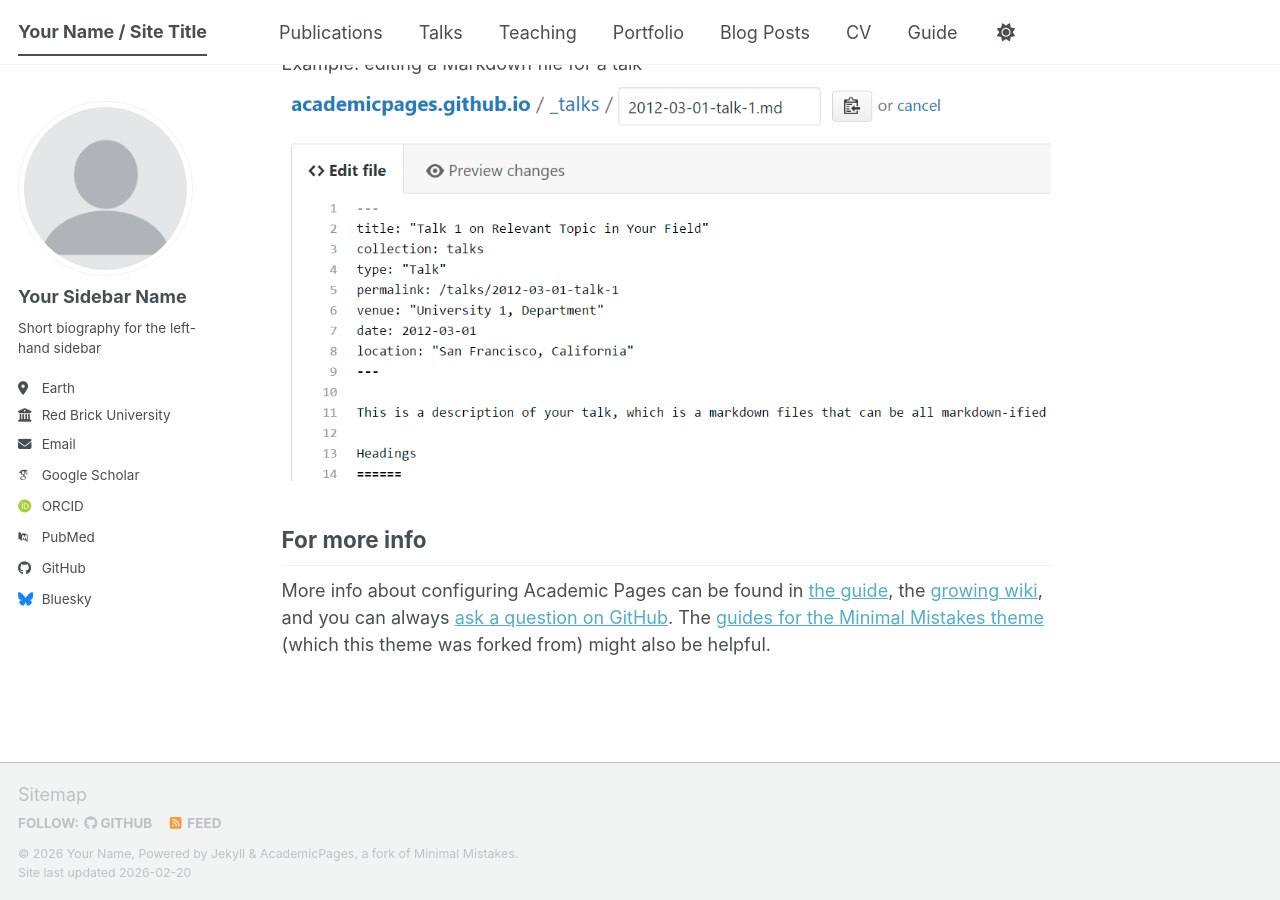
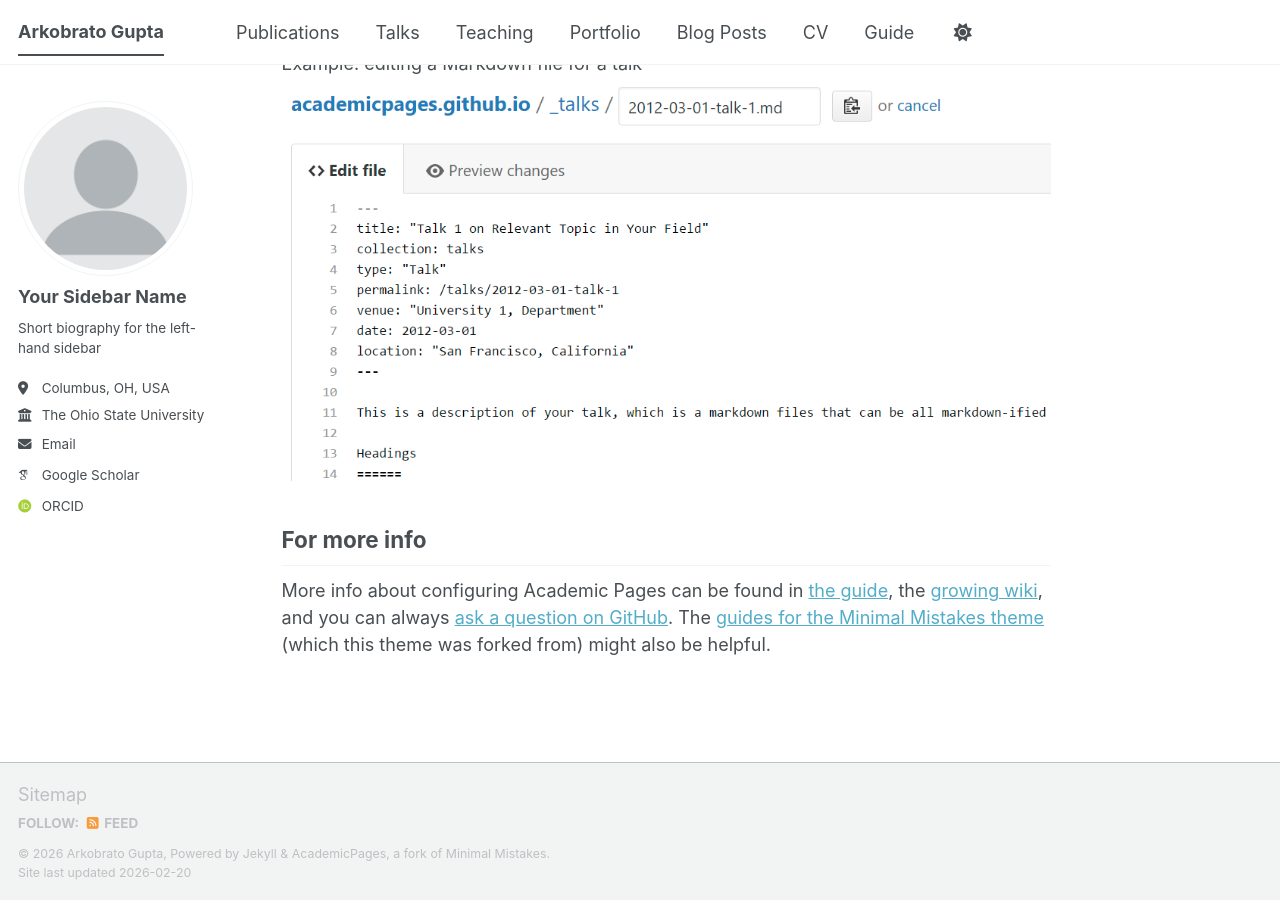
Before and after one commit to arkobrato/arkobrato.github.io, a Jekyll site: the page built from _pages/about.md, in a window 1280 px wide and 900 px high, scrolled down 2720 px. Built offline with Jekyll 4.4.1, drawn with Linux system fonts in a browser that asks for light colours; some web fonts are replaced; a script bundle is joined from its source files by our own code; library files that are not in the unit come from our copies.

Commit message:
Update _config.yml

```diff
--- a/_config.yml
+++ b/_config.yml
@@ -9,9 +9,9 @@
 # Basic Site Settings
 locale                   : "en-US"
 site_theme               : "default" # The available themes options are "default", "air", "sunrise", "mint", "dirt" and "contrast"
-title                    : "Your Name / Site Title"
+title                    : "Arkobrato Gupta"
 title_separator          : "-"
-name                     : &name "Your Name"
+name                     : &name "Arkobrato Gupta"
 description              : &description "Your Name's academic portfolio"   # Update this with a general description of your site, this is the default if not overridden by a page
 url                      : https://academicpages.github.io # The base hostname & protocol for your site e.g. "https://[your GitHub username].github.io",
                                                            # or if you already have some other page hosted on Github then use "https://[your GitHub username].github.io/[Your Repo Name]"
@@ -27,21 +27,21 @@ author:
   name             : "Your Sidebar Name"
   pronouns         : # example: "she/her"
   bio              : "Short biography for the left-hand sidebar"
-  location         : "Earth"
-  employer         : "Red Brick University"
+  location         : "Columbus, OH, USA"
+  employer         : "The Ohio State University"
   uri              : # URL
-  email            : "none@example.org"
+  email            : "gupta.1161@osu.edu"
 
   # Academic websites
   academia         : # URL
   arxiv            : # URL - Update with the correct link to your profile
-  googlescholar    : "https://scholar.google.com/citations?user=PS_CX0AAAAAJ"
+  googlescholar    : "https://scholar.google.com/citations?user=v6yAx7cAAAAJ&hl=en"
   inspire-hep      : # URL
   impactstory      : # URL
-  orcid            : "https://orcid.org/yourorcidurl"
+  orcid            : "https://orcid.org/0000-0001-5026-3085"
   semantic         : # URL
   ssrn             : # URL
-  pubmed           : "https://www.ncbi.nlm.nih.gov/pubmed/?term=john+snow"
+  pubmed           : # URL
   researchgate     : # URL
   scopus           : # URL
   zotero           : # URL
@@ -51,13 +51,13 @@ author:
   bitbucket        : # Username - Update with your username on the site
   codepen          : # Username
   dribbble         : # Username
-  github           : "academicpages"
+  github           : # Username
   kaggle           : # Username
   stackoverflow    : # User number or user number and name (i.e., use "1" or "1/jeff-atwood")
 
   # Social media
   artstation       : # Username
-  bluesky          : "bsky.app" # Replace this with you Bluesky username
+  bluesky          : # Username # Replace this with you Bluesky username
   facebook         : # Username
   flickr           : # Username
   foursquare       : # Username
```
